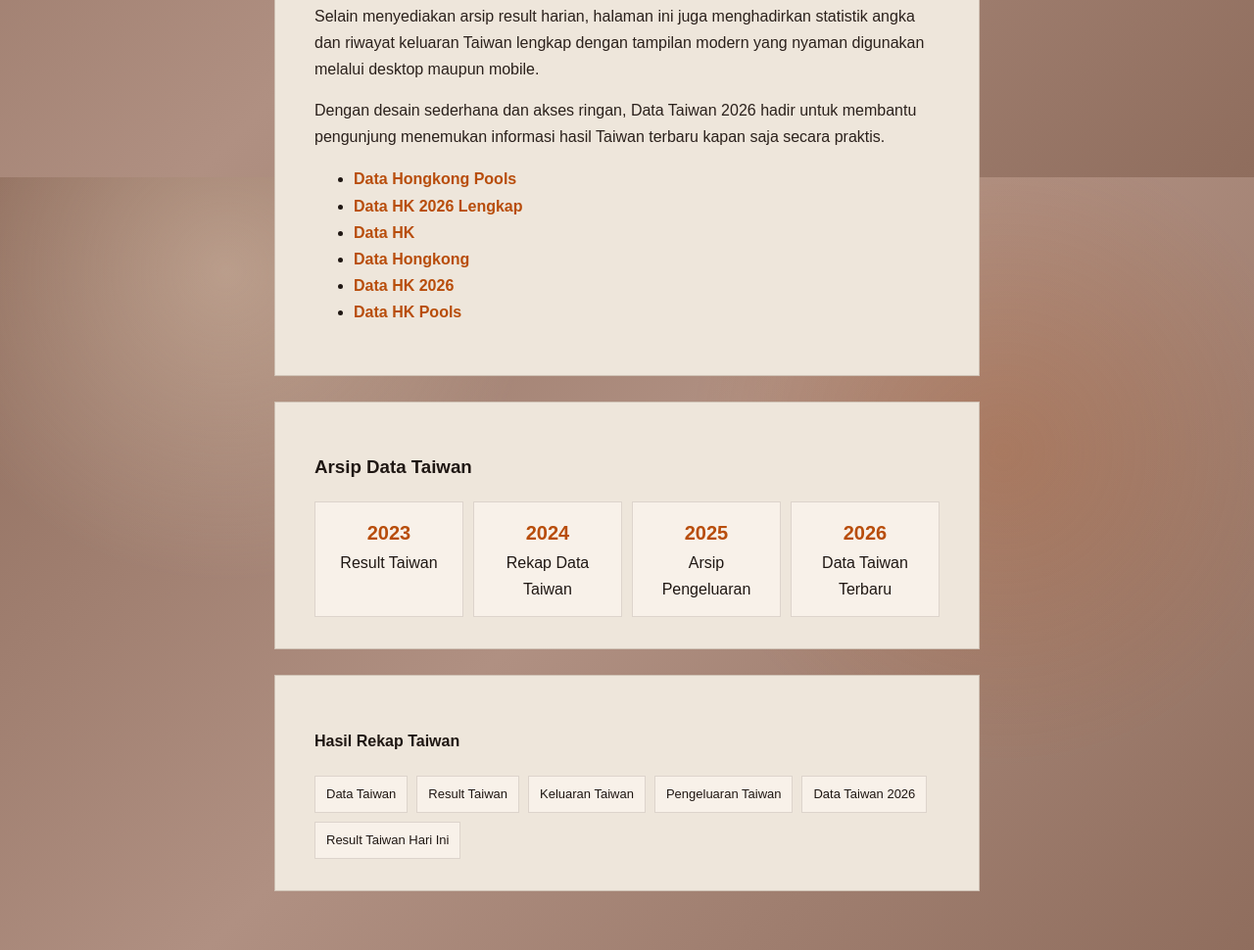
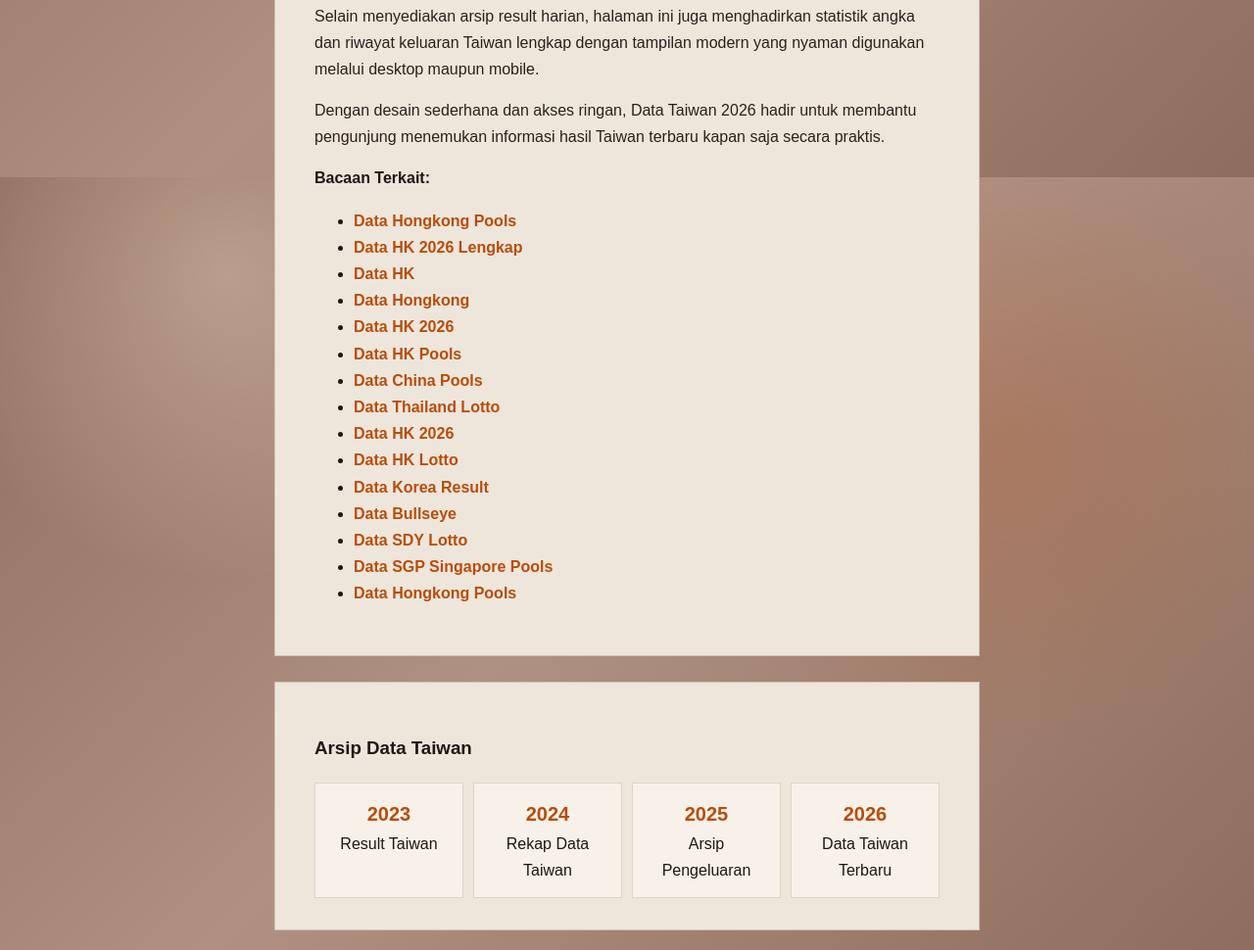
Before and after one commit to sobatmapan/story, a plain HTML site: page index.html in a window 1280 px wide. Shown: the part 1419-2389 px from the top of the page at 98% size. Drawn offline with Linux system fonts and the light colour scheme.

Commit message:
Update index.html

```diff
--- a/index.html
+++ b/index.html
@@ -121,6 +121,7 @@ Selain menyediakan arsip result harian, halaman ini juga menghadirkan statistik
 Dengan desain sederhana dan akses ringan, Data Taiwan 2026 hadir untuk membantu pengunjung menemukan informasi hasil Taiwan terbaru kapan saja secara praktis.
 </p>
 
+<strong>Bacaan Terkait:</strong>
 <ul class="hk-links">
   <li><a href="https://medium.com/@seopools01" target="_blank" rel="noopener noreferrer">Data Hongkong Pools</a></li>
   <li><a href="https://www.tumblr.com/blog/datahk2026" target="_blank" rel="noopener noreferrer">Data HK 2026 Lengkap</a></li>
@@ -128,6 +129,24 @@ Dengan desain sederhana dan akses ringan, Data Taiwan 2026 hadir untuk membantu
   <li><a href="https://datahongkong6.wordpress.com/" target="_blank" rel="noopener noreferrer">Data Hongkong</a></li>
   <li><a href="https://datahk2026.github.io/data-hk-2026-terbaru/" target="_blank" rel="noopener noreferrer">Data HK 2026</a></li>
   <li><a href="https://livedrawhk328975.blogspot.com/" target="_blank" rel="noopener noreferrer">Data HK Pools</a></li>
+
+  <li><a href="https://chinadata.store/" target="_blank" rel="noopener noreferrer">Data China Pools</a></li>
+
+  <li><a href="https://thailanddata.store/" target="_blank" rel="noopener noreferrer">Data Thailand Lotto</a></li>
+
+  <li><a href="https://indonesiadata.store/" target="_blank" rel="noopener noreferrer">Data HK 2026</a></li>
+
+  <li><a href="https://bankdata.store/" target="_blank" rel="noopener noreferrer">Data HK Lotto</a></li>
+
+  <li><a href="https://koreadata.store/" target="_blank" rel="noopener noreferrer">Data Korea Result</a></li>
+
+  <li><a href="https://officedata.store/" target="_blank" rel="noopener noreferrer">Data Bullseye</a></li>
+
+  <li><a href="https://emailsmarketing.store/" target="_blank" rel="noopener noreferrer">Data SDY Lotto</a></li>
+
+  <li><a href="https://latestdata.store/" target="_blank" rel="noopener noreferrer">Data SGP Singapore Pools</a></li>
+
+  <li><a href="https://tgdata.store/" target="_blank" rel="noopener noreferrer">Data Hongkong Pools</a></li>
 </ul>
 </article>
 
```
